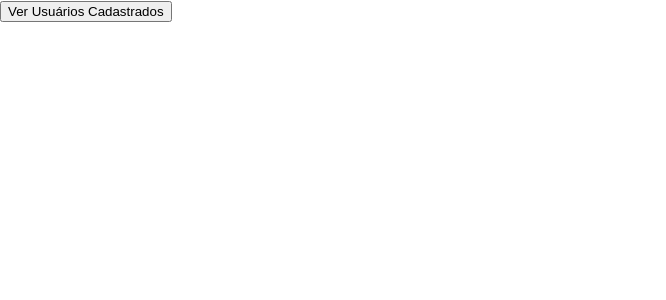
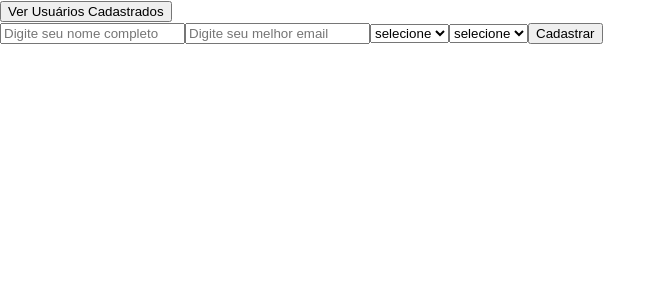
Before and after one commit to ariana-vidal/teste-eleven-dragons, a React (Create React App) app in the folder list-users/: page /register in a window 1280 px wide. Shown: the top 300 px of the page, without its empty margins (0-666 px from the left). Built offline with nearby package versions, Linux system fonts and the light colour scheme; no server answers.

Commit message:
feat: pagina de registro de novos usuários

```diff
--- a/list-users/src/pages/Register.js
+++ b/list-users/src/pages/Register.js
@@ -1,7 +1,28 @@
 import { Link } from 'react-router-dom';
-import React from 'react'
+import React, {useContext, useState} from 'react'
+import UsersContext from '../context/UsersContext';
+import { newUsersAPI } from '../utils/requestPostApi';
 
 export default function Register() {
+  const { refresh, setRefresh } = useContext(UsersContext)
+  const [name, setName] = useState('')
+  const [email, setEmail] = useState('')
+  const [status, setStatus] = useState('')
+  const [gender, setGender] = useState('')
+
+    const postUser = async (event) => {
+      event.preventDefault();
+      const newUser = {
+        name: name,
+        email: email,
+        status: status,
+        gender: gender,
+      }
+
+     await newUsersAPI(newUser)
+      setRefresh(!refresh);
+    }
+
     return (
       <div>
         <Link
@@ -13,6 +34,50 @@ export default function Register() {
             Ver Usuários Cadastrados
           </button>
         </Link>
+
+        <form>
+          <input
+            type="text"
+            placeholder="Digite seu nome completo"
+            onChange={ ({ target }) => {
+              setName(target.value);
+              } }
+          />
+          <input
+            type="email"
+            placeholder="Digite seu melhor email"
+            onChange={ ({ target }) => {
+              setEmail(target.value);
+            } }
+          />
+          <select
+            onChange={ ({ target }) => {
+              setGender(target.value);
+              } }
+          >
+            <option>selecione</option>
+            <option value="female">female</option>
+            <option value="male">male</option>
+          </select>
+
+
+          <select
+            onChange={ ({ target }) => {
+              setStatus(target.value);
+              } }
+          >
+            <option>selecione</option>
+            <option value="active">active</option>
+            <option value="inactive">inactive</option>
+          </select>
+
+          <button
+            onClick={postUser}
+          >
+            Cadastrar
+          </button>
+
+        </form>
       </div>
     )
 }
```
Lines whose indentation alone changed are shown as unchanged.
